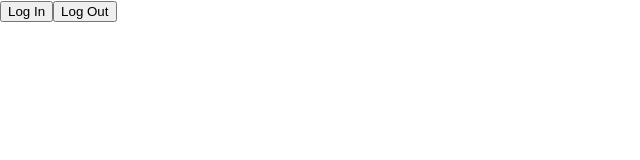
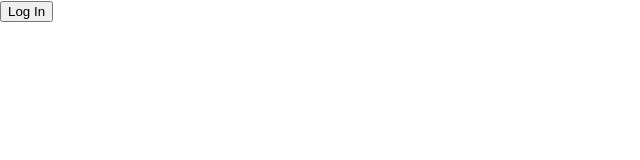
Before and after one commit to sahuharshit/SSOLoginDomain1, a React (Create React App) app: page / in a window 1280 px wide. Shown: the top 160 px of the page, without its empty margins (0-640 px from the left). Built offline with nearby package versions, Linux system fonts and the light colour scheme.

Commit message:
login button implementation

```diff
--- a/src/components/Login.js
+++ b/src/components/Login.js
@@ -1,10 +1,12 @@
 import React from "react";
-import { useAuth0 } from "@auth0/auth0-react";
+import {useAuth0} from "@auth0/auth0-react";
 
 const LoginButton = () => {
-  const { loginWithRedirect } = useAuth0();
-
-  return <button onClick={() => loginWithRedirect()}>Log In</button>;
+    const {loginWithRedirect} = useAuth0();
+    const {user, isAuthenticated, isLoading} = useAuth0();
+    return !isAuthenticated && <button onClick={
+        () => loginWithRedirect()
+    }>Log In</button>;
 };
 
 export default LoginButton;
--- a/src/components/Logout.js
+++ b/src/components/Logout.js
@@ -1,14 +1,17 @@
 import React from "react";
-import { useAuth0 } from "@auth0/auth0-react";
+import {useAuth0} from "@auth0/auth0-react";
 
 const LogoutButton = () => {
-  const { logout } = useAuth0();
+    const {logout} = useAuth0();
+    const {user, isAuthenticated, isLoading} = useAuth0();
 
-  return (
-    <button onClick={() => logout({ returnTo: window.location.origin })}>
-      Log Out
+
+    return isAuthenticated && <button onClick={
+        () => logout({returnTo: window.location.origin})
+    }>
+        Log Out
     </button>
-  );
+
 };
 
 export default LogoutButton;
--- a/src/components/Profile.js
+++ b/src/components/Profile.js
@@ -11,7 +11,7 @@ const Profile = () => {
   return (
     isAuthenticated && (
       <div>
-        <img src={user.picture} alt={user.name} />
+        <img src={user.picture} alt={user.name} height="200px" />
         <h2>{user.name}</h2>
         <p>{user.email}</p>
       </div>
```
